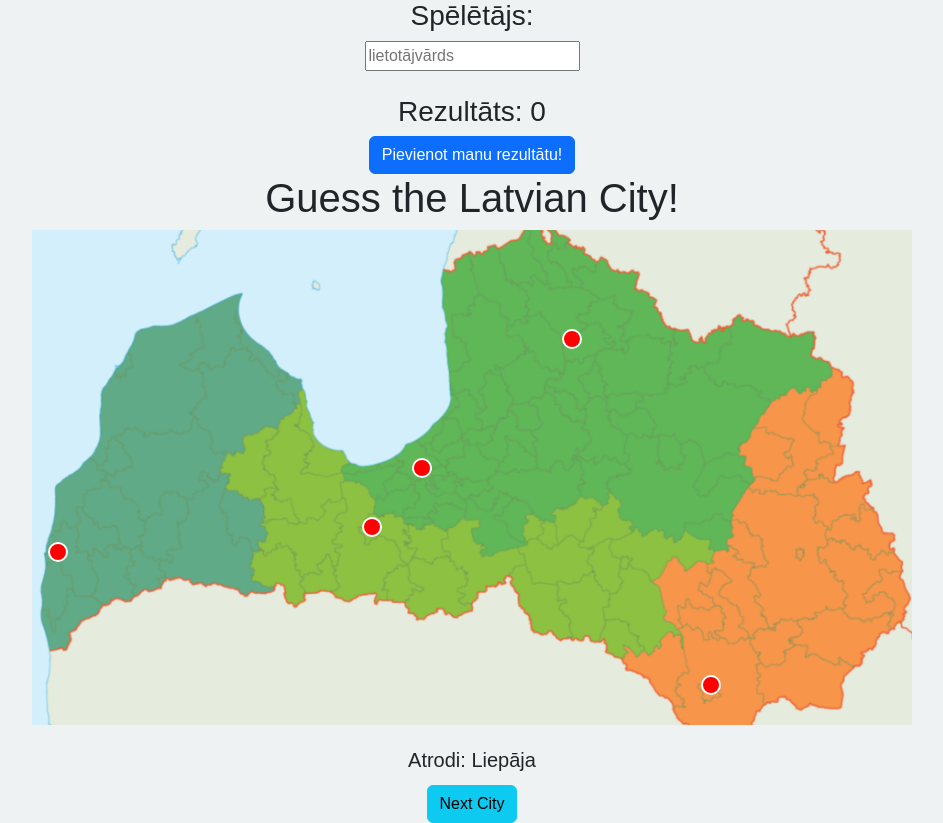
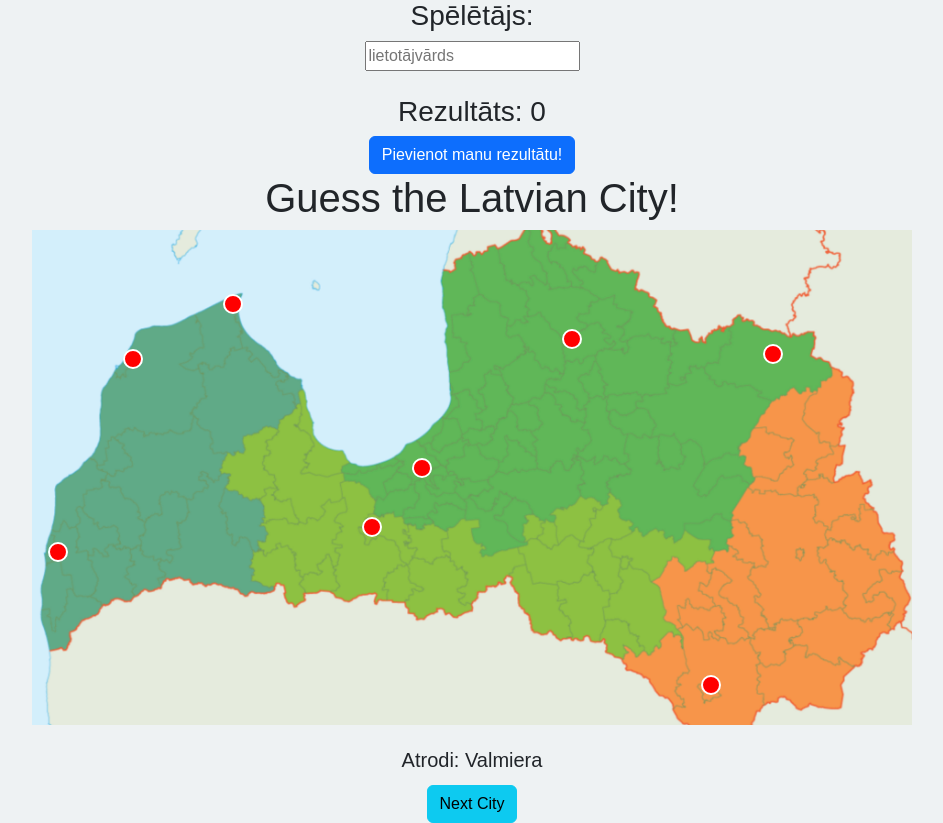
Before and after one commit to indrikislapins/spele, a Flask app: page / in a window 1280 px wide. Shown: the part 39-862 px from the top of the page, without its empty margins (168-1111 px from the left). Run offline with Flask 3, Linux system fonts and the light colour scheme.

Commit message:
Update index.html

```diff
--- a/templates/index.html
+++ b/templates/index.html
@@ -33,9 +33,12 @@
         <div id="map-container">
           <img src="{{url_for('static', filename='images/latvia-map.jpg')}}" id="latvia-map" alt="Latvia Map">
           <div class="marker" data-city="Rīga" style="top: 48%; left: 46%;"></div>
+          <div class="marker" data-city="Kolka" style="top: 15%; left: 31%;"></div>
+          <div class="marker" data-city="Ventspils" style="top: 26%; left: 23%;"></div>
           <div class="marker" data-city="Daugavpils" style="top: 92%; left: 69%;"></div>
           <div class="marker" data-city="Liepāja" style="top: 65%; left: 17%;"></div>
           <div class="marker" data-city="Valmiera" style="top: 22%; left: 58%;"></div>
+          <div class="marker" data-city="Alūksne" style="top: 25%; left: 74%;"></div>
           <div class="marker" data-city="Jelgava" style="top: 60%; left: 42%;"></div>
         </div>
         <div id="question"></div>
@@ -51,7 +54,7 @@ let score = 0;
 let currentCity = "";
 
 function nextQuestion() {
-    const cities = ["Rīga", "Daugavpils", "Liepāja", "Valmiera", "Jelgava"];
+    const cities = ["Rīga", "Daugavpils", "Liepāja", "Valmiera", "Jelgava", "Alūksne","Kolka","Ventspils"];
     currentCity = cities[Math.floor(Math.random() * cities.length)];
     document.getElementById("question").innerText = "Atrodi: " + currentCity;
 }
```
